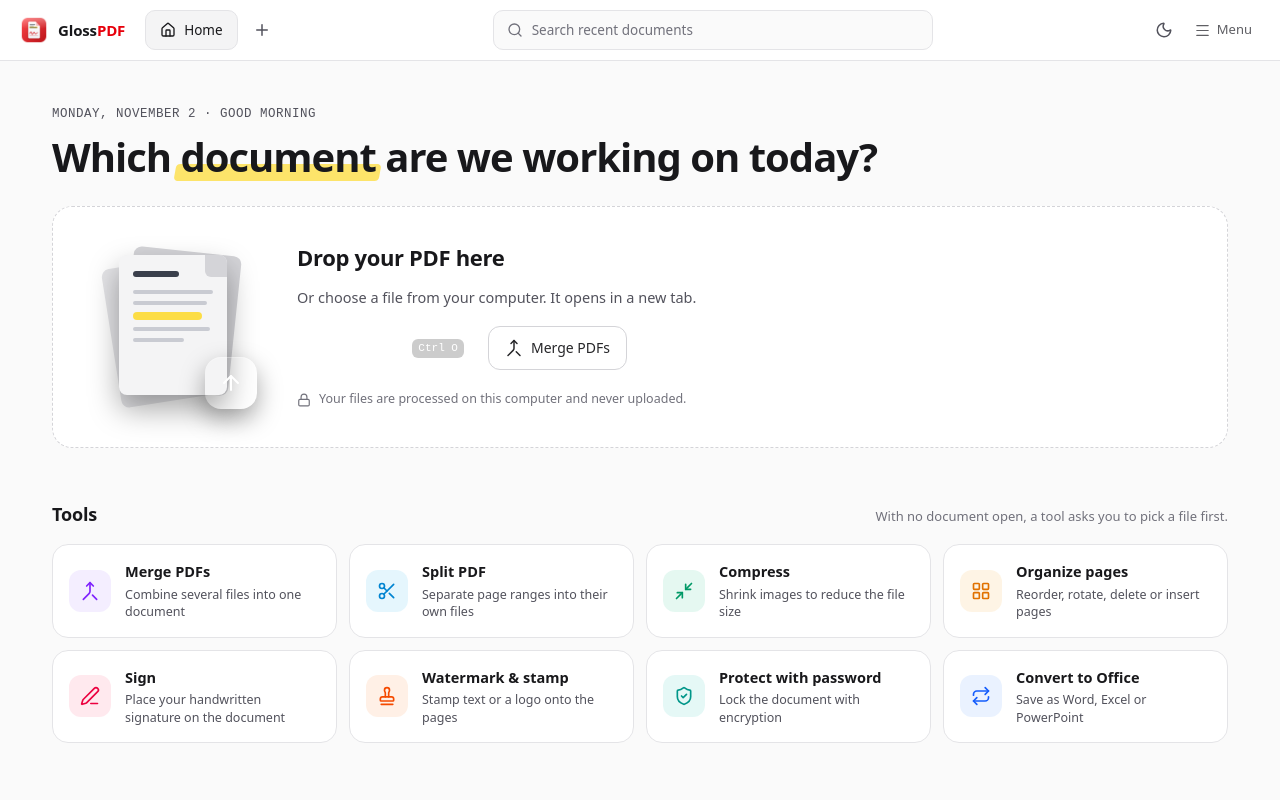
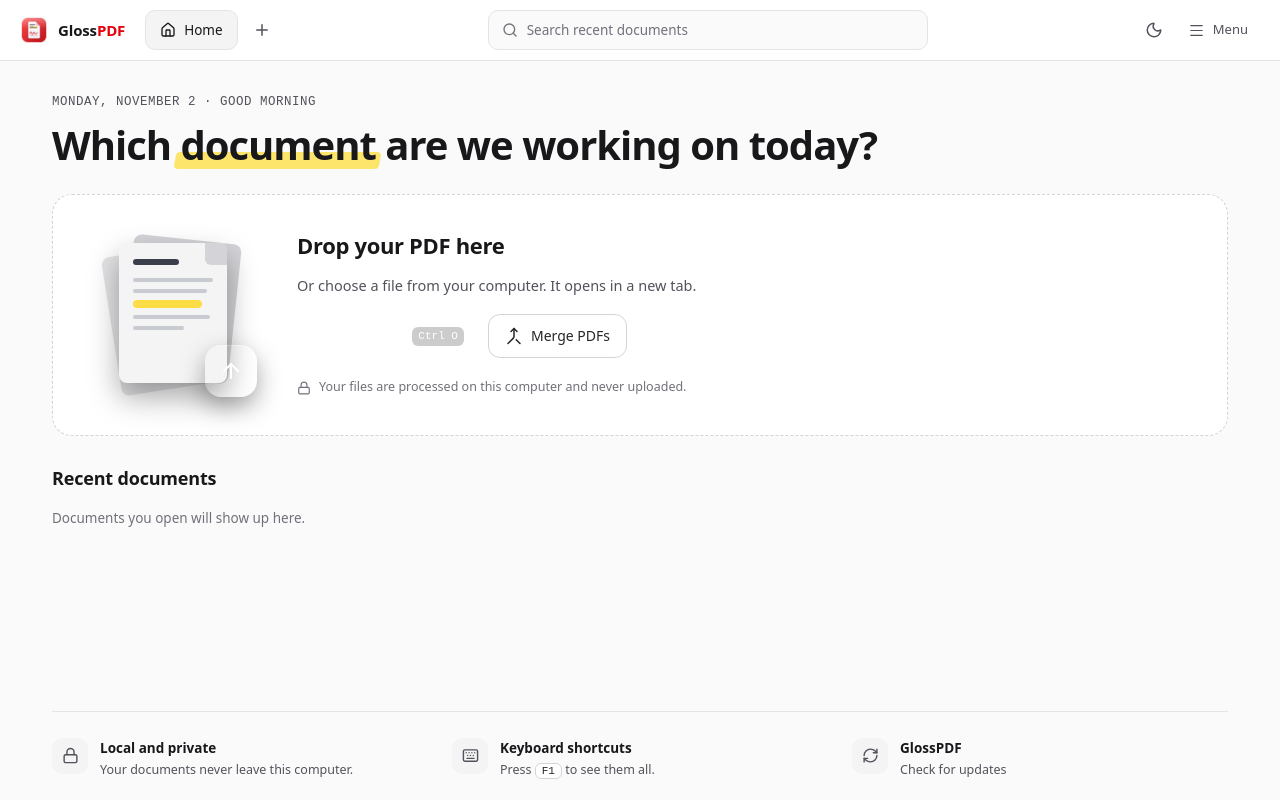
Before and after one commit to mesubasi/glosspdf, a React (Vite) app: page / in a window 1280 px wide. Built offline with nearby package versions, Linux system fonts and the light colour scheme.

Commit message:
fix: fit home screen on one page and keep the menu on screen

```diff
--- a/src/components/home/HomeScreen.tsx
+++ b/src/components/home/HomeScreen.tsx
@@ -5,7 +5,7 @@ import { usePdfStore } from '../../store/usePdfStore';
 import { isRealPath } from '../../services/fileSaveService';
 import { useUpdateState } from '../../hooks/useUpdateState';
 import { MainMenu } from '../layout/MainMenu';
-import { t, type MessageKey } from '@/i18n';
+import { t } from '@/i18n';
 import {
   House,
   Plus,
@@ -21,18 +21,11 @@ import {
   FolderOpen,
   FileText,
   Merge,
-  Scissors,
-  Minimize2,
   LayoutGrid,
-  PenLine,
-  Stamp,
-  ShieldCheck,
-  Repeat,
   List,
   X,
   Keyboard,
-  RefreshCw,
-  type LucideIcon
+  RefreshCw
 } from 'lucide-react';
 
 type HomeScreenProps = Omit<React.ComponentProps<typeof MainMenu>, 'onToggleFullScreen' | 'updateReady'>;
@@ -103,14 +96,7 @@ export const HomeScreen: React.FC<HomeScreenProps> = (menuProps) => {
     clearRecentFiles,
     setShortcutHelpModalOpen,
     setUpdateModalOpen,
-    setMergeModalOpen,
-    setSplitModalOpen,
-    setCompressModalOpen,
-    setOrganizeModalOpen,
-    setSignatureModalOpen,
-    setWatermarkModalOpen,
-    setProtectModalOpen,
-    setConvertModalOpen
+    setMergeModalOpen
   } = usePdfStore();
 
   const updateState = useUpdateState();
@@ -135,26 +121,6 @@ export const HomeScreen: React.FC<HomeScreenProps> = (menuProps) => {
       localStorage.setItem('glosspdf_home_view', next);
     } catch {}
   };
-
-  // Birleştirme dışındaki araçlar açık belge ister: önce dosya seçilir, seçim iptal edilirse araç açılmaz
-  const openTool = async (open: () => void, needsDocument: boolean) => {
-    if (needsDocument) {
-      await onOpenFile();
-      if (!usePdfStore.getState().activeTabId) return;
-    }
-    open();
-  };
-
-  const tools: { title: MessageKey; desc: MessageKey; icon: LucideIcon; tint: string; open: () => void; needsDocument: boolean }[] = [
-    { title: 'home_tool_merge', desc: 'home_tool_merge_desc', icon: Merge, tint: 'bg-violet-500/10 text-violet-600 dark:bg-violet-400/15 dark:text-violet-400', open: () => setMergeModalOpen(true), needsDocument: false },
-    { title: 'home_tool_split', desc: 'home_tool_split_desc', icon: Scissors, tint: 'bg-sky-500/10 text-sky-600 dark:bg-sky-400/15 dark:text-sky-400', open: () => setSplitModalOpen(true), needsDocument: true },
-    { title: 'home_tool_compress', desc: 'home_tool_compress_desc', icon: Minimize2, tint: 'bg-emerald-500/10 text-emerald-600 dark:bg-emerald-400/15 dark:text-emerald-400', open: () => setCompressModalOpen(true), needsDocument: true },
-    { title: 'home_tool_organize', desc: 'home_tool_organize_desc', icon: LayoutGrid, tint: 'bg-amber-500/10 text-amber-600 dark:bg-amber-400/15 dark:text-amber-400', open: () => setOrganizeModalOpen(true), needsDocument: true },
-    { title: 'home_tool_sign', desc: 'home_tool_sign_desc', icon: PenLine, tint: 'bg-rose-500/10 text-rose-600 dark:bg-rose-400/15 dark:text-rose-400', open: () => setSignatureModalOpen(true), needsDocument: true },
-    { title: 'home_tool_watermark', desc: 'home_tool_watermark_desc', icon: Stamp, tint: 'bg-orange-500/10 text-orange-600 dark:bg-orange-400/15 dark:text-orange-400', open: () => setWatermarkModalOpen(true), needsDocument: true },
-    { title: 'home_tool_protect', desc: 'home_tool_protect_desc', icon: ShieldCheck, tint: 'bg-teal-500/10 text-teal-600 dark:bg-teal-400/15 dark:text-teal-400', open: () => setProtectModalOpen(true), needsDocument: true },
-    { title: 'home_tool_convert', desc: 'home_tool_convert_desc', icon: Repeat, tint: 'bg-blue-500/10 text-blue-600 dark:bg-blue-400/15 dark:text-blue-400', open: () => setConvertModalOpen(true), needsDocument: true }
-  ];
 
   const hour = new Date().getHours();
   const greeting = t(hour >= 5 && hour < 12 ? 'home_greeting_morning' : hour >= 12 && hour < 18 ? 'home_greeting_afternoon' : 'home_greeting_evening');
@@ -235,13 +201,18 @@ export const HomeScreen: React.FC<HomeScreenProps> = (menuProps) => {
           >
             {theme === 'dark' ? <Sun className="w-[18px] h-[18px]" /> : <Moon className="w-[18px] h-[18px]" />}
           </button>
-          <MainMenu {...menuProps} onToggleFullScreen={toggleFullScreen} updateReady={updateReady} />
+          <MainMenu
+            {...menuProps}
+            onToggleFullScreen={toggleFullScreen}
+            updateReady={updateReady}
+            triggerClassName={`${iconButton} w-auto gap-2 px-3 text-[13.5px] font-medium`}
+            panelPositionClassName="top-full end-0 mt-1.5"
+          />
         </div>
       </header>
 
-      <div className="flex-1 overflow-y-auto">
-        <main className="max-w-[1240px] mx-auto px-8 pt-11 pb-12 flex flex-col gap-[52px]">
-          <section aria-labelledby="home-hello" className="flex flex-col gap-[26px]">
+      <main className="flex-1 min-h-0 w-full max-w-[1240px] mx-auto px-8 pt-8 pb-5 flex flex-col gap-7">
+          <section aria-labelledby="home-hello" className="shrink-0 flex flex-col gap-[26px]">
             <div className="flex flex-col gap-2.5">
               <p className="font-geist-mono text-[12.5px] tracking-[0.04em] text-zinc-600 dark:text-zinc-400">
                 {`${today} · ${greeting}`.toLocaleUpperCase(language)}
@@ -361,33 +332,8 @@ export const HomeScreen: React.FC<HomeScreenProps> = (menuProps) => {
             </div>
           </section>
 
-          <section aria-labelledby="home-tools" className="flex flex-col gap-4">
-            <div className="flex flex-wrap items-baseline justify-between gap-x-4 gap-y-2">
-              <h2 id="home-tools" className="text-lg font-semibold tracking-[-0.01em]">{t('home_tools')}</h2>
-              <p className={`text-[13px] ${muted}`}>{t('home_tools_hint')}</p>
-            </div>
-            <div className="grid grid-cols-[repeat(auto-fill,minmax(260px,1fr))] gap-3">
-              {tools.map(({ title, desc, icon: Icon, tint, open, needsDocument }) => (
-                <button
-                  key={title}
-                  type="button"
-                  onClick={() => openTool(open, needsDocument)}
-                  className={`flex items-center gap-3.5 min-h-[78px] p-4 rounded-2xl text-start hover:border-zinc-300 dark:hover:border-[#3A3A41] hover:bg-zinc-50 dark:hover:bg-[#1C1C20] transition-colors ${card} ${focusRing}`}
-                >
-                  <span aria-hidden="true" className={`shrink-0 w-[42px] h-[42px] rounded-xl flex items-center justify-center ${tint}`}>
-                    <Icon className="w-5 h-5" />
-                  </span>
-                  <span className="flex flex-col gap-[3px] min-w-0">
-                    <span className="text-[14.5px] font-semibold">{t(title)}</span>
-                    <span className="text-[12.5px] leading-[1.4] text-zinc-600 dark:text-zinc-400">{t(desc)}</span>
-                  </span>
-                </button>
-              ))}
-            </div>
-          </section>
-
-          <section aria-labelledby="home-recent" className="flex flex-col gap-4">
-            <div className="flex flex-wrap items-center justify-between gap-x-4 gap-y-2.5">
+          <section aria-labelledby="home-recent" className="flex-1 min-h-0 flex flex-col gap-4">
+            <div className="shrink-0 flex flex-wrap items-center justify-between gap-x-4 gap-y-2.5">
               <h2 id="home-recent" className="text-lg font-semibold tracking-[-0.01em]">{t('home_recent')}</h2>
               {recentFiles.length > 0 && (
                 <div className="flex items-center gap-2">
@@ -426,7 +372,7 @@ export const HomeScreen: React.FC<HomeScreenProps> = (menuProps) => {
             ) : needle && listed.length === 0 ? (
               <p className={`text-[13.5px] ${muted}`}>{t('home_no_matches', [query.trim()])}</p>
             ) : view === 'cards' ? (
-              <ul className="grid grid-cols-[repeat(auto-fill,minmax(196px,1fr))] gap-4">
+              <ul className="flex-1 min-h-0 overflow-y-auto content-start grid grid-cols-[repeat(auto-fill,minmax(196px,1fr))] gap-4 p-1 -m-1">
                 {listed.map((file) => (
                   <li key={file.filePath} className={`group relative rounded-2xl overflow-hidden hover:border-zinc-300 dark:hover:border-[#3A3A41] transition-colors ${card}`}>
                     <button
@@ -451,7 +397,7 @@ export const HomeScreen: React.FC<HomeScreenProps> = (menuProps) => {
                 ))}
               </ul>
             ) : (
-              <ul className={`flex flex-col p-1.5 rounded-2xl ${card}`}>
+              <ul className={`flex-1 min-h-0 overflow-y-auto flex flex-col p-1.5 rounded-2xl ${card}`}>
                 {listed.map((file) => (
                   <li key={file.filePath} className="group relative">
                     <button
@@ -476,7 +422,7 @@ export const HomeScreen: React.FC<HomeScreenProps> = (menuProps) => {
             )}
           </section>
 
-          <footer className="grid grid-cols-[repeat(auto-fit,minmax(250px,1fr))] gap-x-6 gap-y-4 pt-[26px] border-t border-zinc-200 dark:border-[#222226]">
+          <footer className="shrink-0 grid grid-cols-[repeat(auto-fit,minmax(250px,1fr))] gap-x-6 gap-y-4 pt-[26px] border-t border-zinc-200 dark:border-[#222226]">
             <div className="flex items-start gap-3 p-2 -m-2">
               <span aria-hidden="true" className="shrink-0 w-9 h-9 rounded-[10px] flex items-center justify-center bg-zinc-100 dark:bg-[#1C1C20] text-zinc-600 dark:text-zinc-400">
                 <Lock className="w-[17px] h-[17px]" />
@@ -525,8 +471,7 @@ export const HomeScreen: React.FC<HomeScreenProps> = (menuProps) => {
               </span>
             </button>
           </footer>
-        </main>
-      </div>
+      </main>
     </div>
   );
 };
--- a/src/components/layout/MainMenu.tsx
+++ b/src/components/layout/MainMenu.tsx
@@ -40,6 +40,9 @@ interface MainMenuProps {
   onFitWidth: () => void;
   onToggleFullScreen: () => void;
   updateReady: boolean;
+  /** Menü sağ kenardaysa panel tetikleyicinin sağına hizalanır */
+  triggerClassName?: string;
+  panelPositionClassName?: string;
 }
 
 export const MainMenu: React.FC<MainMenuProps> = ({
@@ -51,7 +54,9 @@ export const MainMenu: React.FC<MainMenuProps> = ({
   onFitPage,
   onFitWidth,
   onToggleFullScreen,
-  updateReady
+  updateReady,
+  triggerClassName,
+  panelPositionClassName
 }) => {
   const {
     tabs,
@@ -226,6 +231,8 @@ export const MainMenu: React.FC<MainMenuProps> = ({
       label={t('menu')}
       entries={entries}
       title={t('menu')}
+      triggerClassName={triggerClassName}
+      panelPositionClassName={panelPositionClassName}
       trigger={
         <>
           <span className="relative">
```
